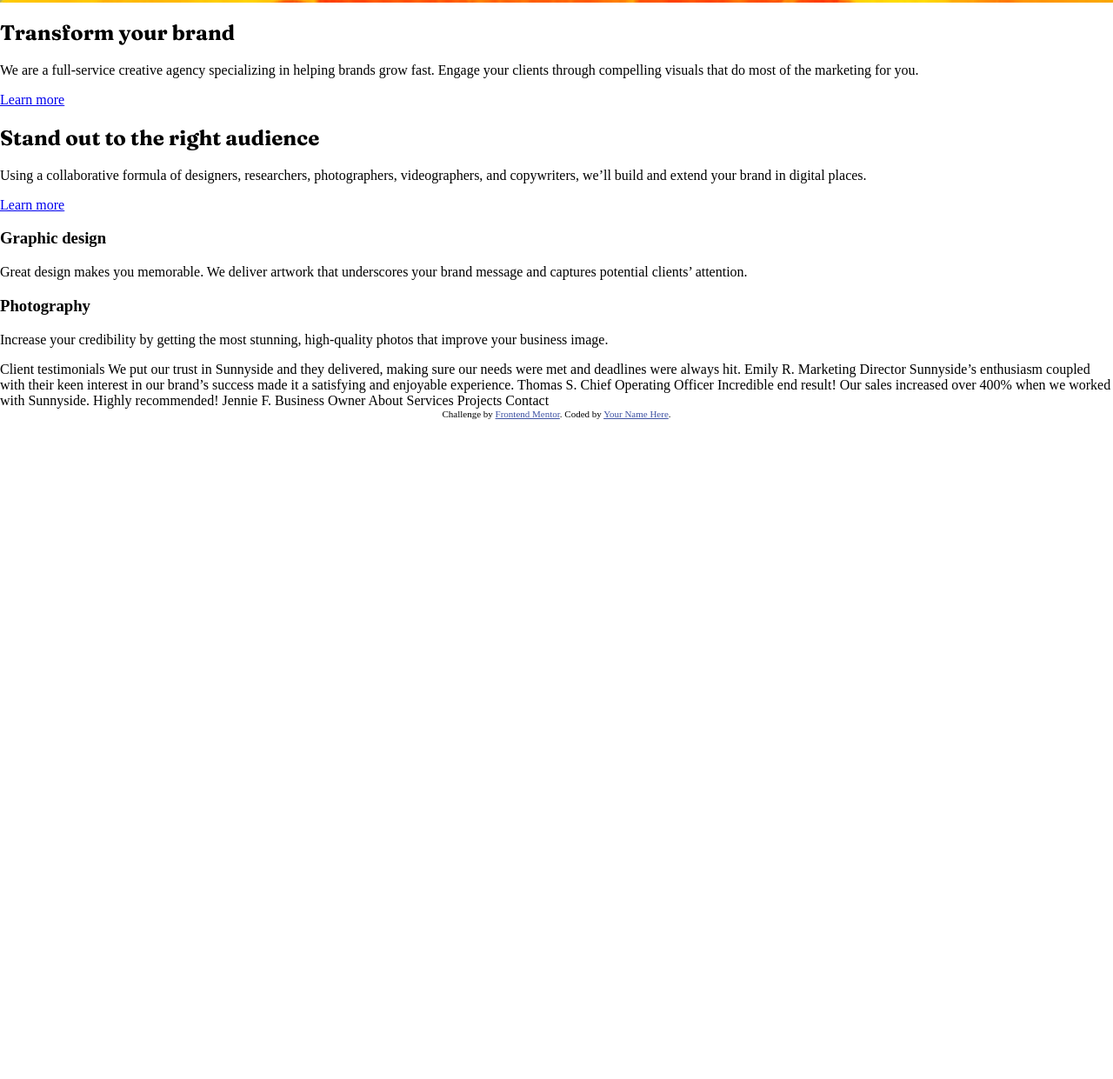
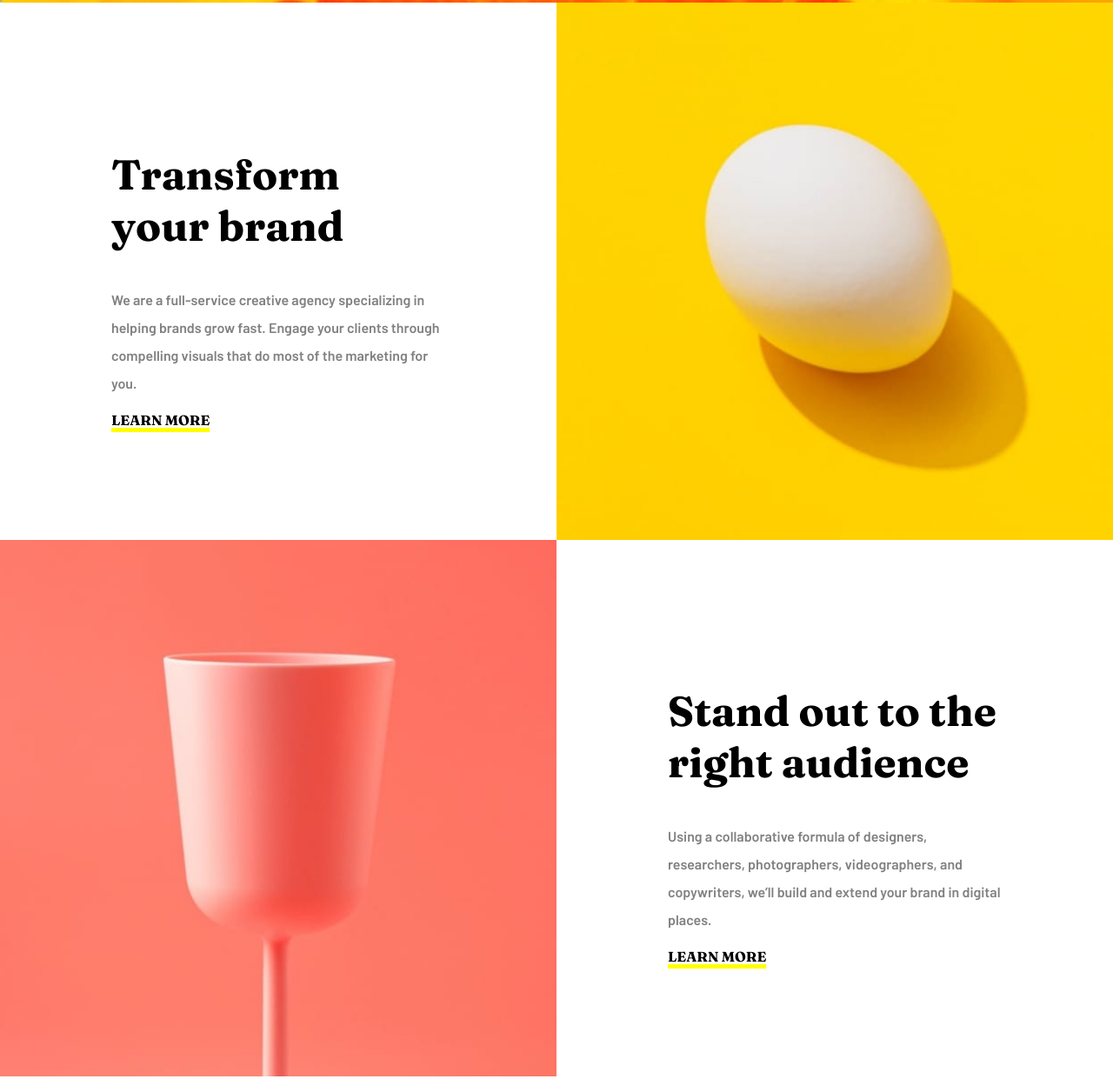
Before and after one commit to ChengchengHou/sunnyside-agency-landing-page-main, a plain HTML site: page index.html in a window 1280 px wide. Shown: the part 797-2038 px from the top of the page at 87% size. Before the commit the page ends 1279 px from the top, so only its background shows below. Drawn offline with Linux system fonts and the light colour scheme.

Commit message:
styling subsection

```diff
--- a/index.html
+++ b/index.html
@@ -30,22 +30,40 @@
       <img src="images/icon-arrow-down.svg" alt="arrow down icon" id="arrow" />
     </header>
     <section>
+      <div class="row">
+        <div class="column">
+          <div id="subsection">
             <h2>Transform your brand</h2>
             <p>
-        We are a full-service creative agency specializing in helping brands
-        grow fast. Engage your clients through compelling visuals that do most
-        of the marketing for you.
+              We are a full-service creative agency specializing in helping
+              brands grow fast. Engage your clients through compelling visuals
+              that do most of the marketing for you.
             </p>
             <a href="http://">Learn more</a>
+          </div>
+        </div>
+        <div class="column">
+          <img src="images/desktop/image-transform.jpg" alt="egg" />
+        </div>
+      </div>
     </section>
     <section>
+      <div class="row">
+        <div class="column">
+          <img src="images/desktop/image-stand-out.jpg" alt="wine glass" />
+        </div>
+        <div class="column">
+          <div id="subsection">
             <h2>Stand out to the right audience</h2>
             <p>
-        Using a collaborative formula of designers, researchers, photographers,
-        videographers, and copywriters, we’ll build and extend your brand in
-        digital places.
+              Using a collaborative formula of designers, researchers,
+              photographers, videographers, and copywriters, we’ll build and
+              extend your brand in digital places.
             </p>
             <a href="http://">Learn more </a>
+          </div>
+        </div>
+      </div>
     </section>
     <section>
       <div>
--- a/style.css
+++ b/style.css
@@ -4,21 +4,33 @@
 body {
   display: block;
   margin: inherit;
+  font-family: "Barlow", sans-serif;
+  Font size: 18px
 }
 
 h1,
-h2 {
+h2, a{
   font-family: "Fraunces", serif;
 }
 
 h1 {
+  font-size: 5em;
   letter-spacing: 0.8rem;
   text-transform: uppercase;
   color: white;
   padding-top: 8rem;
   text-align: center;
-  font-size: 5em;
 }
+
+h2 {
+  font-size: 3em;
+}
+
+p {
+line-height: 2rem;
+color: gray;
+}
+
 
 /* header styling */
 header {
@@ -64,6 +76,40 @@ li {
   left: 50%;
 }
 
+/* create column layout */
+
+.column {
+  float: left;
+  width: 50%;
+}
+
+.column a{
+    text-transform: uppercase;
+    color: black;
+    text-decoration: underline;
+    text-decoration-color: yellow;
+    text-decoration-thickness: 0.3rem;
+}
+
+.column img{
+    width: 100%;
+    height: 100%;
+    object-fit: cover;
+}
+.row {
+  display: flex;
+}
+
+.row:after {
+  content: "";
+  display: table;
+  clear: both;
+}
+
+#subsection {
+  padding: 8rem;
+}
+
 .attribution {
   font-size: 11px;
   text-align: center;
```
Lines whose indentation alone changed are shown as unchanged.
